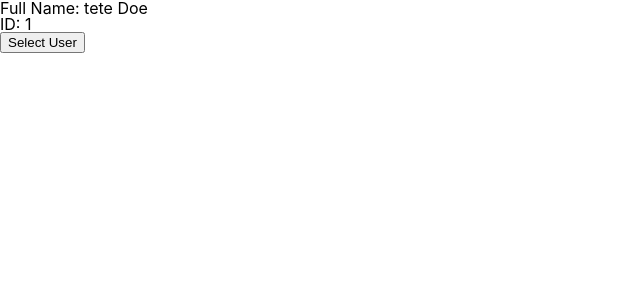
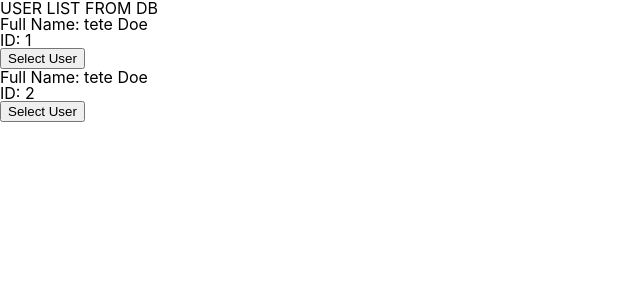
Before and after one commit to fccourses/fd-react-app, a React (Create React App) app: page / in a window 1280 px wide. Shown: the top 300 px of the page, without its empty margins (0-640 px from the left). Built offline with nearby package versions, Linux system fonts and the light colour scheme.

Commit message:
Refactor reformat code

```diff
--- a/src/App.js
+++ b/src/App.js
@@ -5,15 +5,23 @@ import Counter from './components/Counter';
 import Calendar from './components/Calendar';
 import Aloha from './components/Aloha';
 import UserCard from './components/UserList/UserCard';
+import UserList from './components/UserList';
 
 function App (props) {
-  const user = {
-    id: 1,
-    firstName: 'tete',
-    lastName: 'Doe',
-  };
+  const users = [
+    {
+      id: 1,
+      firstName: 'tete',
+      lastName: 'Doe'
+    },
+    {
+      id: 2,
+      firstName: 'tete',
+      lastName: 'Doe'
+    }
+  ];
 
-  return <UserCard user={user} />;
+  return <UserList users={users} />;
 }
 
 export default App;
--- a/src/components/Calendar/Month/index.jsx
+++ b/src/components/Calendar/Month/index.jsx
@@ -27,7 +27,7 @@ const Month = props => {
 
 Month.propTypes = {
   year: PropTypes.number.isRequired,
-  month: PropTypes.number.isRequired,
+  month: PropTypes.number.isRequired
 };
 
 export default Month;
--- a/src/components/Calendar/index.jsx
+++ b/src/components/Calendar/index.jsx
@@ -6,7 +6,7 @@ class Calendar extends Component {
   constructor (props) {
     super(props);
     this.state = {
-      currentDay: new Date(),
+      currentDay: new Date()
     };
   }
 
--- a/src/components/SelectedUserList/index.jsx
+++ b/src/components/SelectedUserList/index.jsx
@@ -9,7 +9,7 @@ const SelectedUserList = props => {
   return (
     <div>
       {filteredUsers.map(user => (
-        <span>
+        <span key={user.id}>
           {user.firstName} {user.lastName}
         </span>
       ))}
@@ -18,11 +18,11 @@ const SelectedUserList = props => {
 };
 
 SelectedUserList.defaultProps = {
-  users: [],
+  users: []
 };
 
 SelectedUserList.propTypes = {
-  users: PropTypes.arrayOf(userPropType),
+  users: PropTypes.arrayOf(userPropType)
 };
 
 export default SelectedUserList;
```
Also changed, not shown: sandbox.js (deleted, +0 -10 lines), src/components/UserList/UserCard/index.jsx (+4 -4 lines), src/components/Calendar/Week/index.jsx (line endings or trailing spaces).
